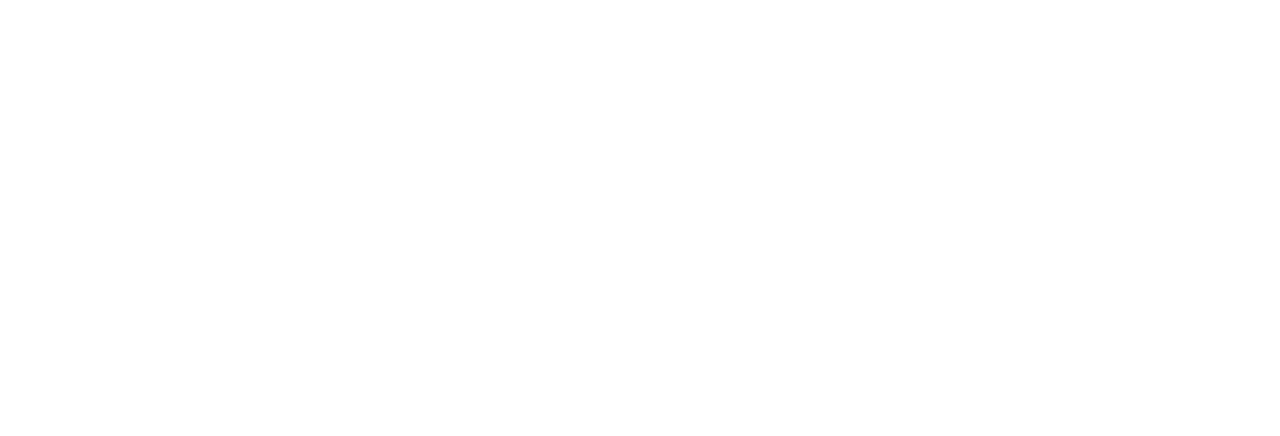
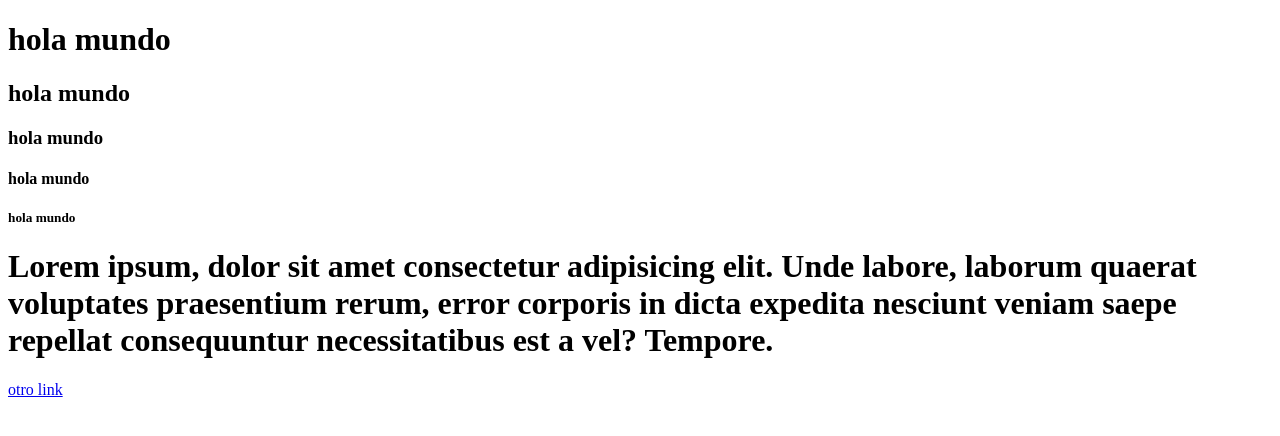
Before and after one commit to Juan788800/3065369, a plain HTML site: page index.html in a window 1280 px wide. Drawn offline with Linux system fonts and the light colour scheme.

Commit message:
etiquetas

```diff
--- a/index.html
+++ b/index.html
@@ -3,9 +3,16 @@
 <head>
   <meta charset="UTF-8">
   <meta name="viewport" content="width=device-width, initial-scale=1.0">
-  <title>Document</title>
+  <title>ADSO</title>
 </head>
 <body>
 
 </body>
-</html>
+<h1>hola mundo</h1>
+<h2>hola mundo</h2>
+<h3>hola mundo</h3>
+<h4>hola mundo</h4>
+<h5>hola mundo</h5>
+ <h1>Lorem ipsum, dolor sit amet consectetur adipisicing elit. Unde labore, laborum quaerat voluptates praesentium rerum, error corporis in dicta expedita nesciunt veniam saepe repellat consequuntur necessitatibus est a vel? Tempore.</h1>
+
+<a href="#">otro link</a>
```
